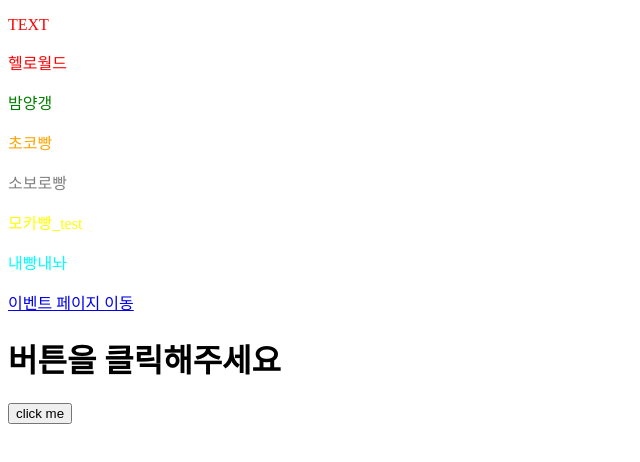
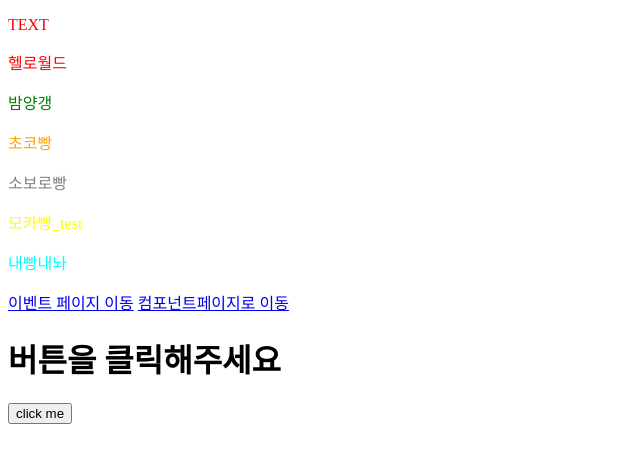
Before and after one commit to Kim-BanSeok/jspage, a website: page index.html in a window 1280 px wide. Shown: the whole page, without its empty margins (0-640 px from the left). Drawn offline with Linux system fonts and the light colour scheme.

Commit message:
update index.html

```diff
--- a/index.html
+++ b/index.html
@@ -21,6 +21,7 @@
   <p style="color: cyan;"> 내빵내놔</p>
 
   <a href = "event.html">이벤트 페이지 이동</a>
+  <a href="components.html">컴포넌트페이지로 이동 </a>
 
   <h1>버튼을 클릭해주세요</h1>
 
```
